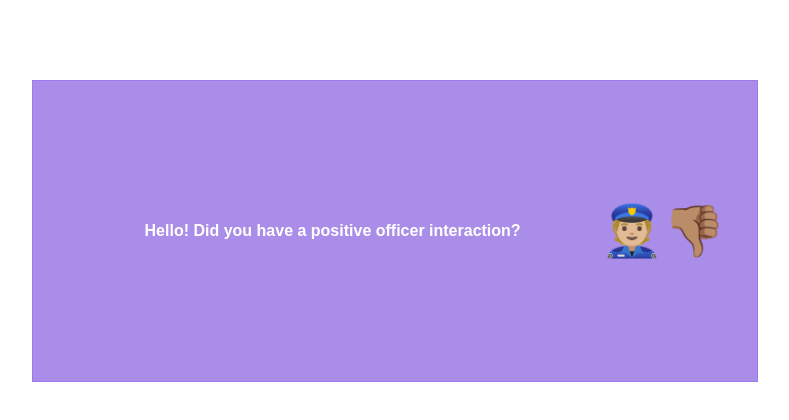
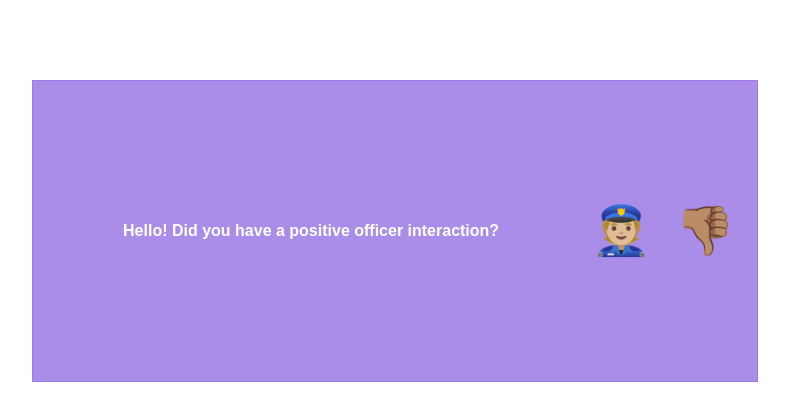
Before and after one commit to charlespaull/yes-no_reviewComponent, a React (Create React App) app in the folder yes-no-user/: page / in a window 1280 px wide. Shown: the top 420 px of the page, without its empty margins (245-1034 px from the left). Built offline with nearby package versions, Linux system fonts and the light colour scheme.

Commit message:
lots of changes. unique ID & className added. opacity & transition works!

```diff
--- a/yes-no-user/src/UserReview.js
+++ b/yes-no-user/src/UserReview.js
@@ -6,48 +6,32 @@ class UserReview extends React.Component {
     super(props);
 
     this.state = {
-      // states will be CSS properties that then will be changed with this.setState({}) with each handleClick
-      // opacity of emojis - 1 is fully opaque (no change)
-      opacity: 1,
-      // scale to enlarge and shrink emojis when hovered (1 is no change)
-      scale: 1,
-      // transition when emoji is clicked to feedback page
-      transition: 1,
+      // is the user hovering over the element?
+      // if so, trigger CSS class identified by the ID
+      hoverID: undefined
     };
 
-    // I am unsure if I have to bind any functions here yet.
     this.onHoverEmoji = this.onHoverEmoji.bind(this);
 
     this.offHoverEmoji = this.offHoverEmoji.bind(this);
   }
 
-  onHoverEmoji() {
-    // trying to see if this triggers
-    console.log("hovering over this");
-    // setState to change state properites
+  onHoverEmoji(event) {
+    // console.log("hovering over this"); // this triggers
+    // changes hoverId state props using this.setState
     this.setState({
-      // change opacity to less than 1
-      // opacity: 0.4,
-
-      // hover - opacity of T/F
-      hover: !this.state.hover,
-      // change scale to be a tad bigger when hovered
-      scale: 1.3
-    })
+      // id for span element is identified
+      hoverID: event.target.id
+    });
   }
 
-  offHoverEmoji() {
-    // trying to make sure this triggers
-    console.log("mouse off emoji");
+  offHoverEmoji(event) {
+    // console.log("mouse off emoji"); // this triggers
     // set states back to default states
     this.setState({
-      // opacity back to 1
-      // opacity: 1,
-      // scale back to 1
-      scale: 1,
-      // a boolean hover of T/F
-      hover: false
-    })
+      // back to undefined after user moves away from element
+      hoverID: undefined
+    });
   }
 
   render() {
@@ -57,12 +41,26 @@ class UserReview extends React.Component {
           Hello! Did you have a positive officer interaction?
         </div>
         <div className="cop-emoji">
-          <span aria-label="jsx-a11y/accessible-emoji" role="img" className="cop" onMouseEnter={this.onHoverEmoji} onMouseLeave={this.offHoverEmoji}>
+          <span
+            id={"officerIcon"}
+            aria-label="jsx-a11y/accessible-emoji"
+            role="img"
+            className={this.state.hoverID === "officerIcon" ? "big" : "small"}
+            onMouseEnter={event => this.onHoverEmoji(event)}
+            onMouseLeave={event => this.offHoverEmoji(event)}
+          >
             👮🏼‍
           </span>
         </div>
         <div className="thumbs-down">
-          <span aria-label="jsx-a11y/accessible-emoji" role="img" className="t-down" onMouseEnter={this.onHoverEmoji} onMouseLeave={this.offHoverEmoji}>
+          <span
+            id={"thumbIcon"}
+            aria-label="jsx-a11y/accessible-emoji"
+            role="img"
+            className={this.state.hoverID === "thumbIcon" ? "big" : "small"}
+            onMouseEnter={event => this.onHoverEmoji(event)}
+            onMouseLeave={event => this.offHoverEmoji(event)}
+          >
             👎🏽
           </span>
         </div>
--- a/yes-no-user/src/userReview.css
+++ b/yes-no-user/src/userReview.css
@@ -20,5 +20,19 @@
 
 span {
   font-size: 50px;
-  margin: auto;
+  margin: auto 12px;
+  font-size: 3em;
 }
+
+.big {
+  opacity: 0.7;
+  font-size: 4em;
+  transition: font-size .4s ease-in-out;
+}
+
+.small {
+  opacity: 1;
+  transform: scale(0.7);
+  font-size: 3em;
+  transition: font .2s ease-out;
+}
```
